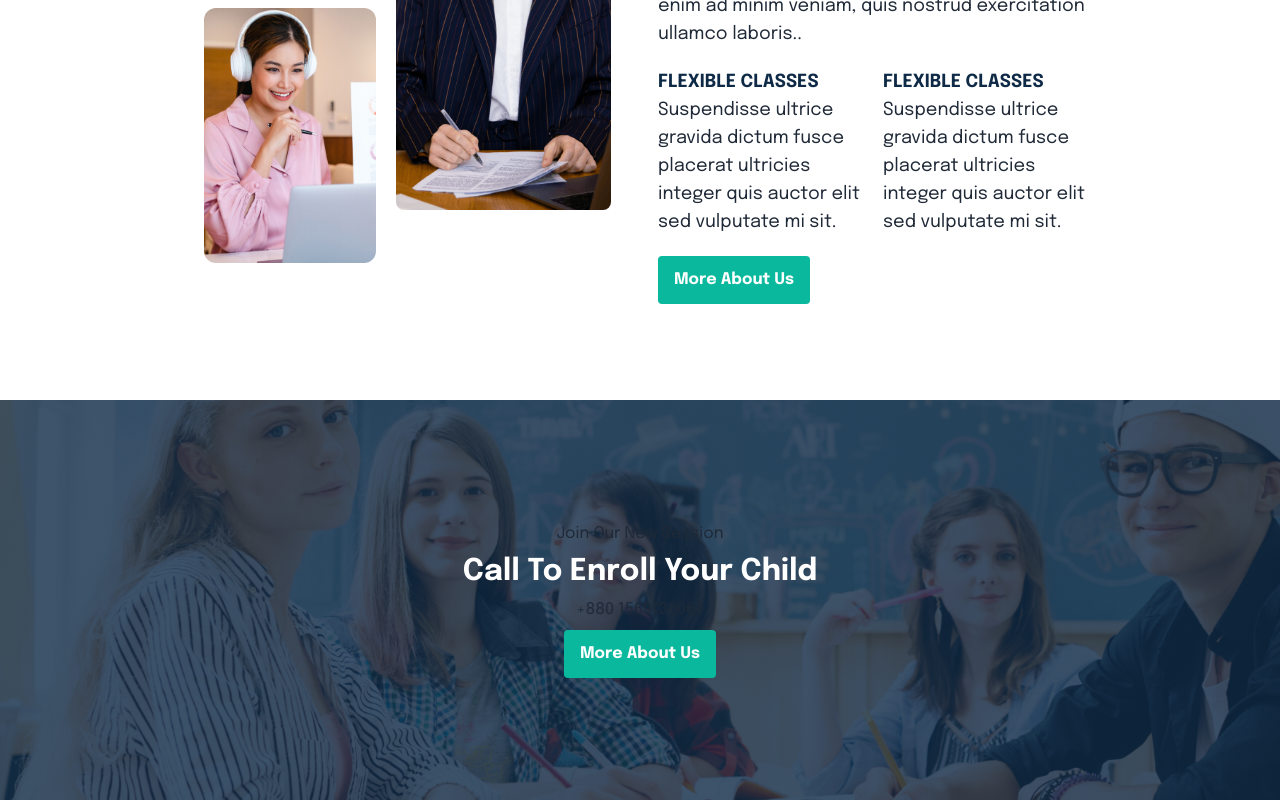
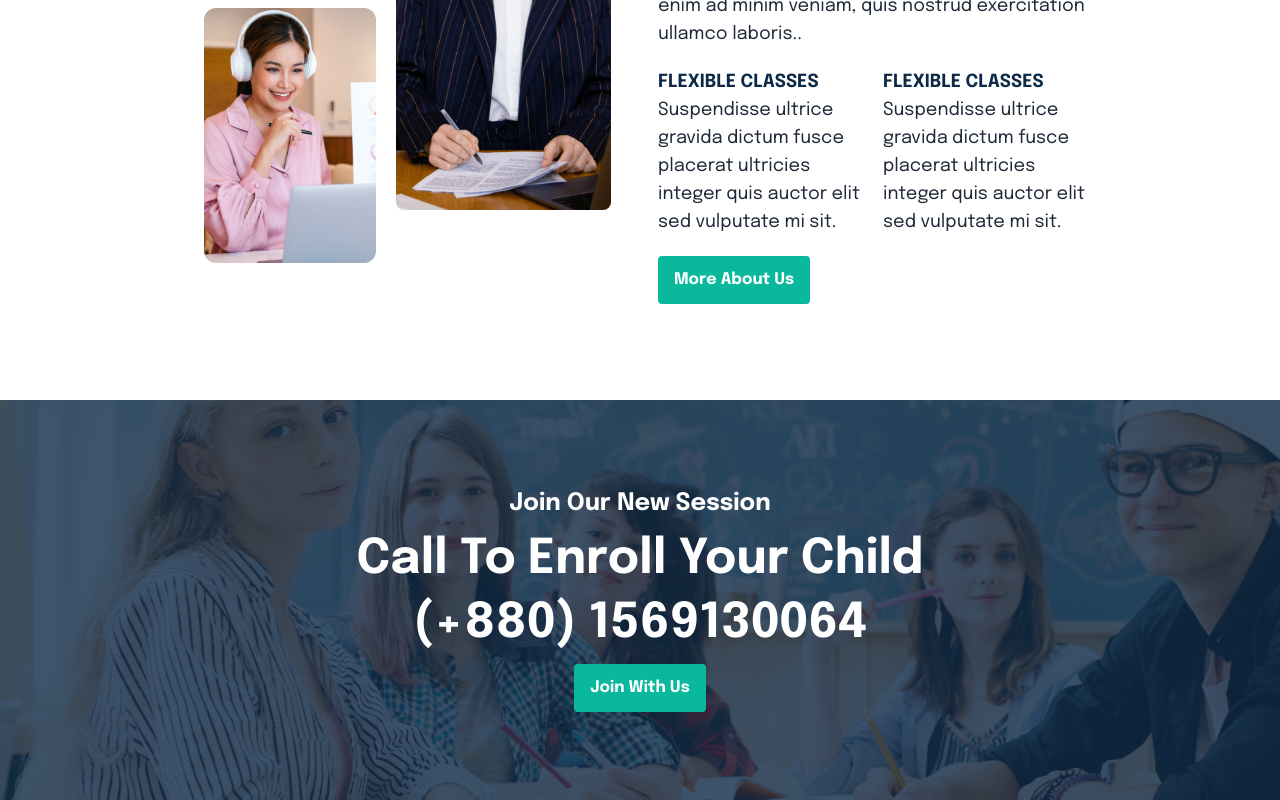
Before and after one commit to only1tarunno/schoolManagement-client, a React (Vite) app: page / in a window 1280 px wide. Shown: the part 3073-3873 px from the top of the page. Built offline with nearby package versions, Linux system fonts and the light colour scheme.

Commit message:
cto section done

```diff
--- a/src/pages/home/CallToAction.jsx
+++ b/src/pages/home/CallToAction.jsx
@@ -8,14 +8,14 @@ const CallToAction = () => {
         backgroundImage: `linear-gradient(rgba(14, 42, 70, 0.8), rgba(14, 42, 70, 0.8)),url(${img})`,
       }}
     >
-      <div className=" z-30 text-center space-y-2">
-        <h3>Join Our New Session</h3>
-        <h2 className="font-bold text-3xl max-w-3xl capitalize text-white ">
+      <div className=" z-30 text-center space-y-4 text-white font-bold">
+        <h3 className="text-lg md:text-2xl">Join Our New Session</h3>
+        <h2 className=" text-3xl md:text-4xl lg:text-5xl">
           Call To Enroll Your Child
         </h2>
-        <h2>+880 1569130064</h2>
+        <h2 className=" text-3xl md:text-4xl lg:text-5xl">(+880) 1569130064</h2>
         <button className="text-base font-bold shadow-none  text-white btn bg-[#0ab99d] border-none rounded hover:bg-[#52e7ce] focus:outline-none">
-          More About Us
+          Join With Us
         </button>
       </div>
     </div>
```
